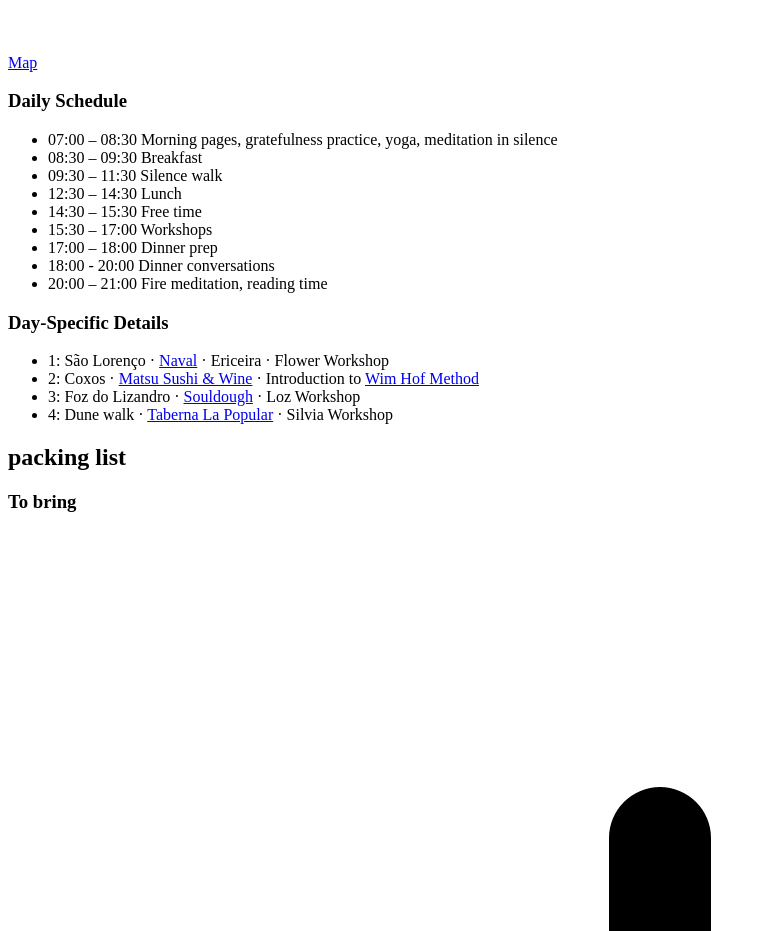
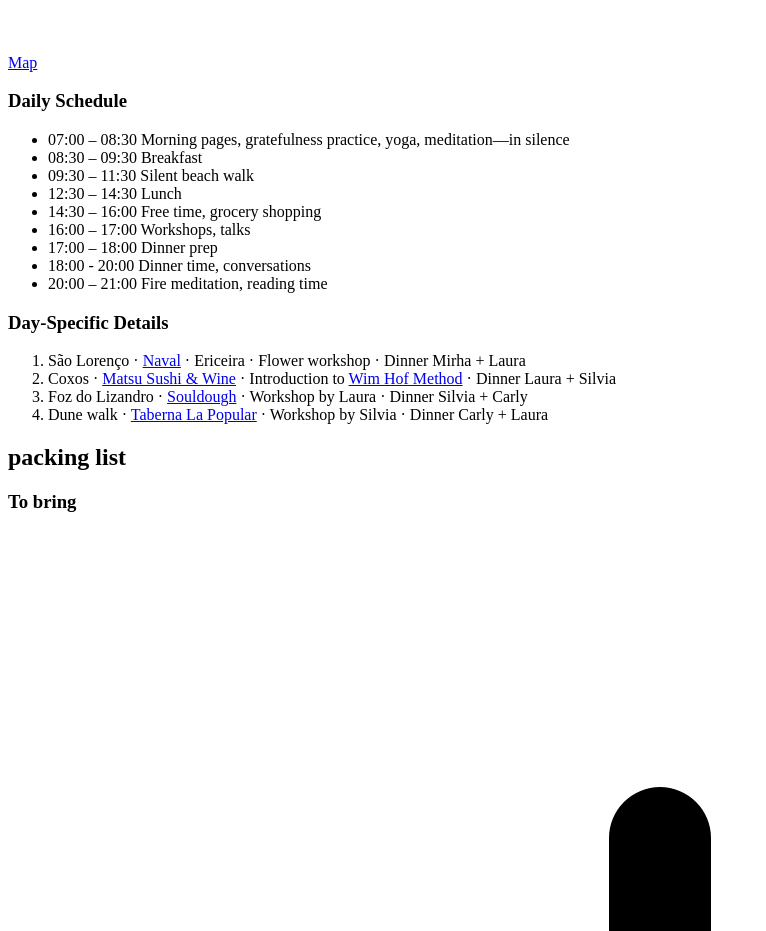
Before and after one commit to mirhamasala/slow-retreats, a Next.js app: page / in a window 1280 px wide. Shown: the part 1500-2431 px from the top of the page, without its empty margins (0-766 px from the left). Built offline with nearby package versions, Linux system fonts and the light colour scheme.

Commit message:
Edit Program schedule

```diff
--- a/components/Program.js
+++ b/components/Program.js
@@ -20,55 +20,61 @@ function Program() {
       <h3 className="pt-6 pb-3 text-2xl text-gray-100 tracking-wider capitalize">
         Daily Schedule
       </h3>
-      <ul className="mb-6 space-y-2">
+      <ul className="mb-7 space-y-2">
         <li>
-          07:00 – 08:30 Morning pages, gratefulness practice, yoga, meditation
-          in silence
+          07:00 – 08:30 Morning pages, gratefulness practice, yoga,
+          meditation—in silence
         </li>
         <li>08:30 – 09:30 Breakfast</li>
-        <li>09:30 – 11:30 Silence walk</li>
+        <li>09:30 – 11:30 Silent beach walk</li>
         <li>12:30 – 14:30 Lunch</li>
-        <li>14:30 – 15:30 Free time</li>
-        <li>15:30 – 17:00 Workshops</li>
+        <li>14:30 – 16:00 Free time, grocery shopping</li>
+        <li>16:00 – 17:00 Workshops, talks</li>
         <li>17:00 – 18:00 Dinner prep</li>
-        <li>18:00 - 20:00 Dinner conversations</li>
+        <li>18:00 - 20:00 Dinner time, conversations</li>
         <li>20:00 – 21:00 Fire meditation, reading time</li>
       </ul>
       <h3 className="pb-3 text-2xl text-gray-100 tracking-wider capitalize">
         Day-Specific Details
       </h3>
-      <ul className="mb-6 space-y-2">
+      <ol className="list-decimal mb-6 space-y-2">
         <li>
-          1: <span>São Lorenço</span> ·{' '}
-          <Link href="https://goo.gl/maps/nmnN5rwpoYDdo75V7">Naval</Link> ·{' '}
-          <span>Ericeira</span> · <span>Flower Workshop</span>
+          <span>
+            São Lorenço ·{' '}
+            <Link href="https://goo.gl/maps/nmnN5rwpoYDdo75V7">Naval</Link> ·
+            Ericeira · Flower workshop · Dinner Mirha + Laura
+          </span>
         </li>
         <li>
-          2: <span>Coxos</span> ·{' '}
+          <span>
+            Coxos ·{' '}
             <Link href="https://g.page/matsusushiandwine?share">
               Matsu Sushi & Wine
             </Link>{' '}
-          ·{' '}
-          <span>
-            Introduction to{' '}
+            · Introduction to{' '}
             <Link href="https://www.wimhofmethod.com/breathing-exercises">
               Wim Hof Method
-            </Link>
+            </Link>{' '}
+            · Dinner Laura + Silvia
           </span>
         </li>
         <li>
-          3: <span>Foz do Lizandro</span> ·{' '}
-          <Link href="http://souldoughpizza.com">Souldough</Link> ·{' '}
-          <span>Loz Workshop</span>
+          <span>
+            Foz do Lizandro ·{' '}
+            <Link href="http://souldoughpizza.com">Souldough</Link> · Workshop
+            by Laura · Dinner Silvia + Carly
+          </span>
         </li>
         <li>
-          4: <span>Dune walk</span> ·{' '}
+          <span>
+            Dune walk ·{' '}
             <Link href="https://la-popular-taberna.business.site/">
               Taberna La Popular
             </Link>{' '}
-          · <span>Silvia Workshop</span>
+            · Workshop by Silvia · Dinner Carly + Laura
+          </span>
         </li>
-      </ul>
+      </ol>
     </Section>
   );
 }
```
Lines whose indentation alone changed are shown as unchanged.
